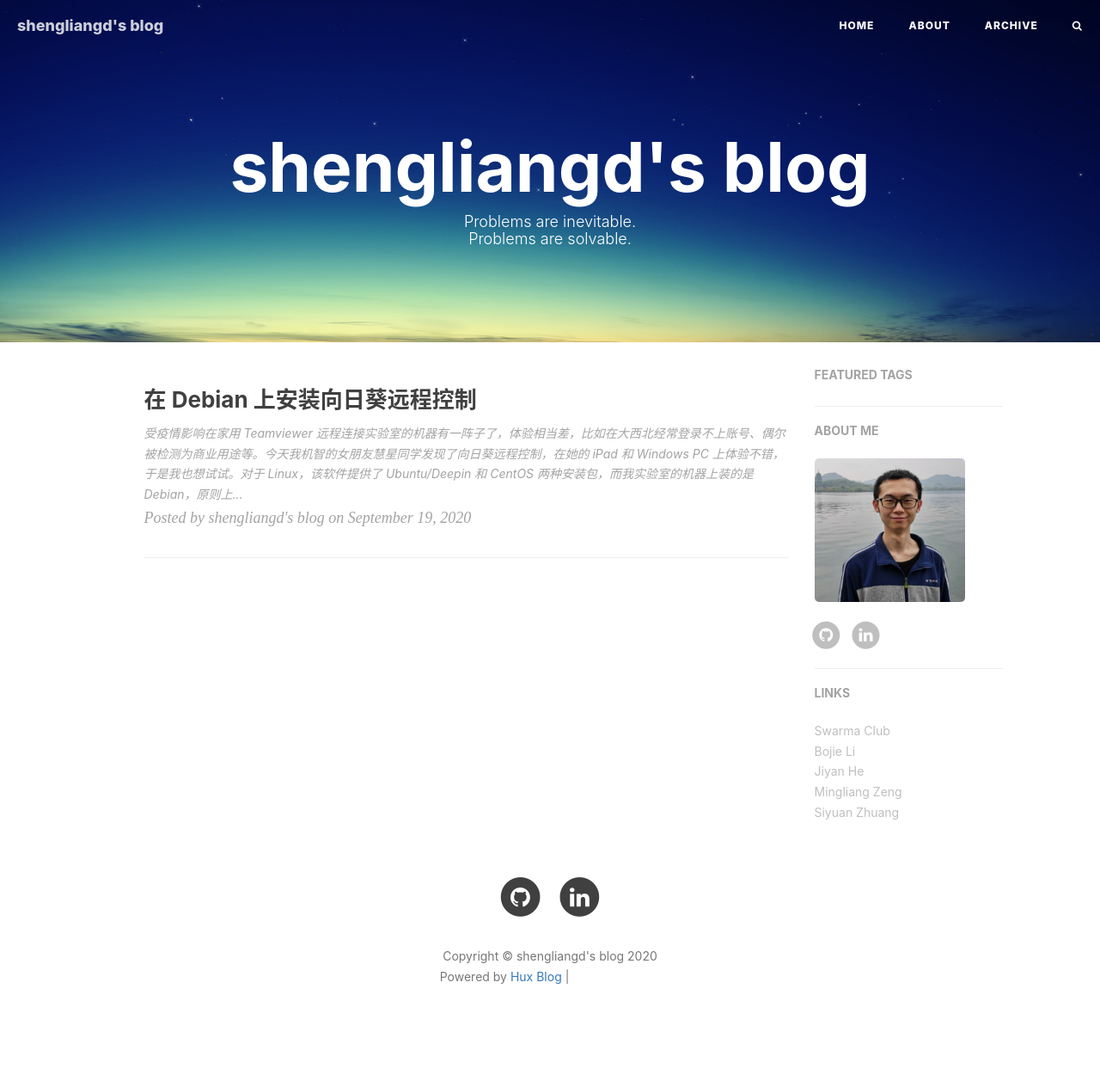
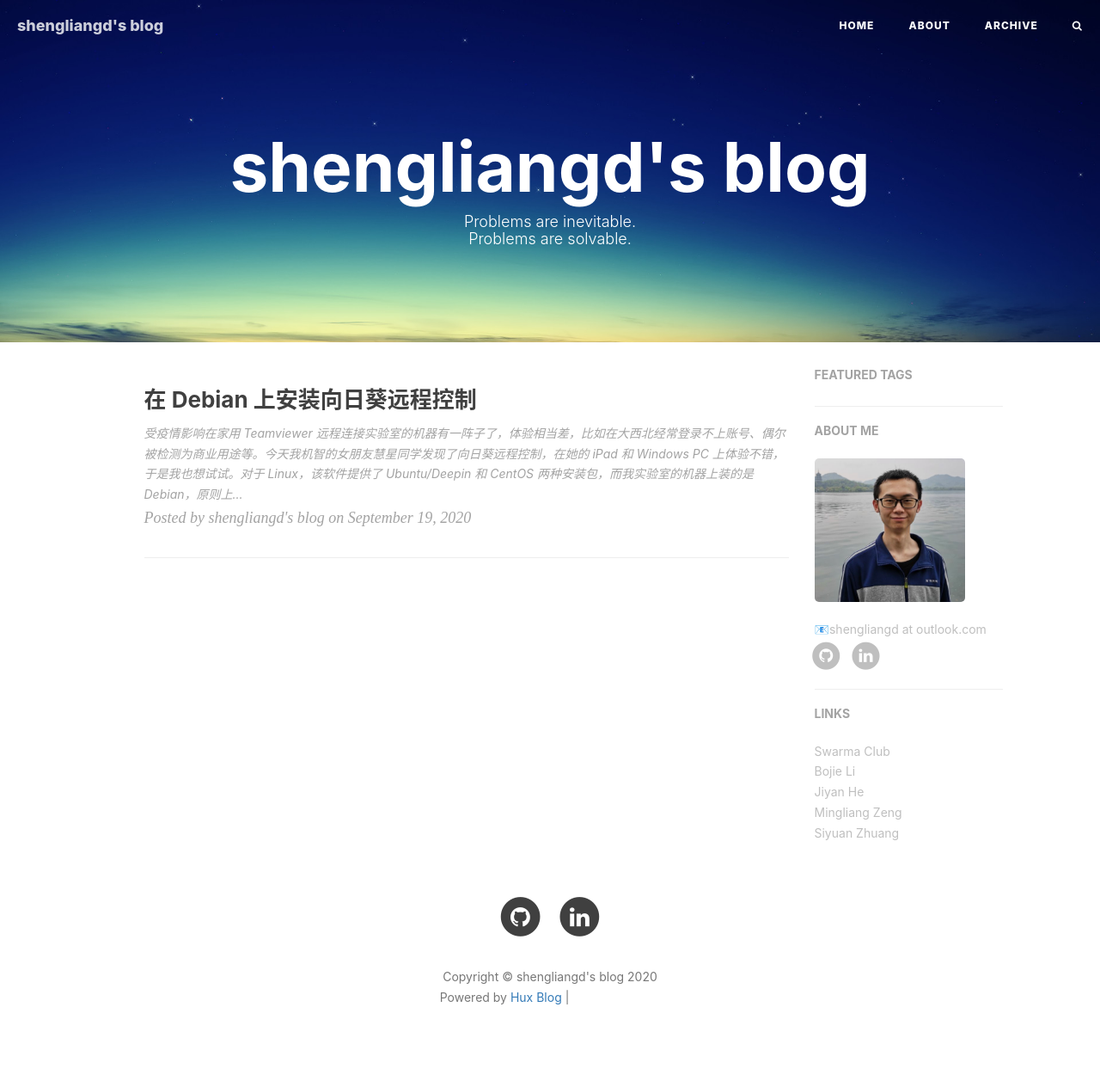
Before and after one commit to shengliangd/shengliangd.github.io, a Jekyll site: the page built from index.html, in a window 1280 px wide. Shown: the whole page at 86% size. Built offline with Jekyll 4.4.1, drawn with Linux system fonts in a browser that asks for light colours; nearby versions of some CDN libraries; the list of posts is cut into pages by our own code; comment, search, counter and statistics services are not loaded; before the commit the page ends 1240 px from its top, so only the background shows below that; grey boxes are pictures that could not be loaded.

Commit message:
add email addr

```diff
--- a/_config.yml
+++ b/_config.yml
@@ -2,7 +2,7 @@
 title: shengliangd's blog
 SEOTitle: 邓胜亮的博客 | shengliangd's blog
 header-img: "img/hdr-home.jpg"
-email: shengliangd@outlook.com
+email: 📧shengliangd at outlook.com
 description: ""
 keyword: ""
 url: "https://shengliangd.github.io"              # your host, for absolute URL
--- a/_includes/sns-links.html
+++ b/_includes/sns-links.html
@@ -5,6 +5,11 @@
 {% if include.center %}
 <ul class="list-inline text-center">
 {% else %}
+
+{% if site.email %}
+{{ site.email }}
+{% endif %}
+
 <ul class="list-inline">
 {% endif %}
 
```
